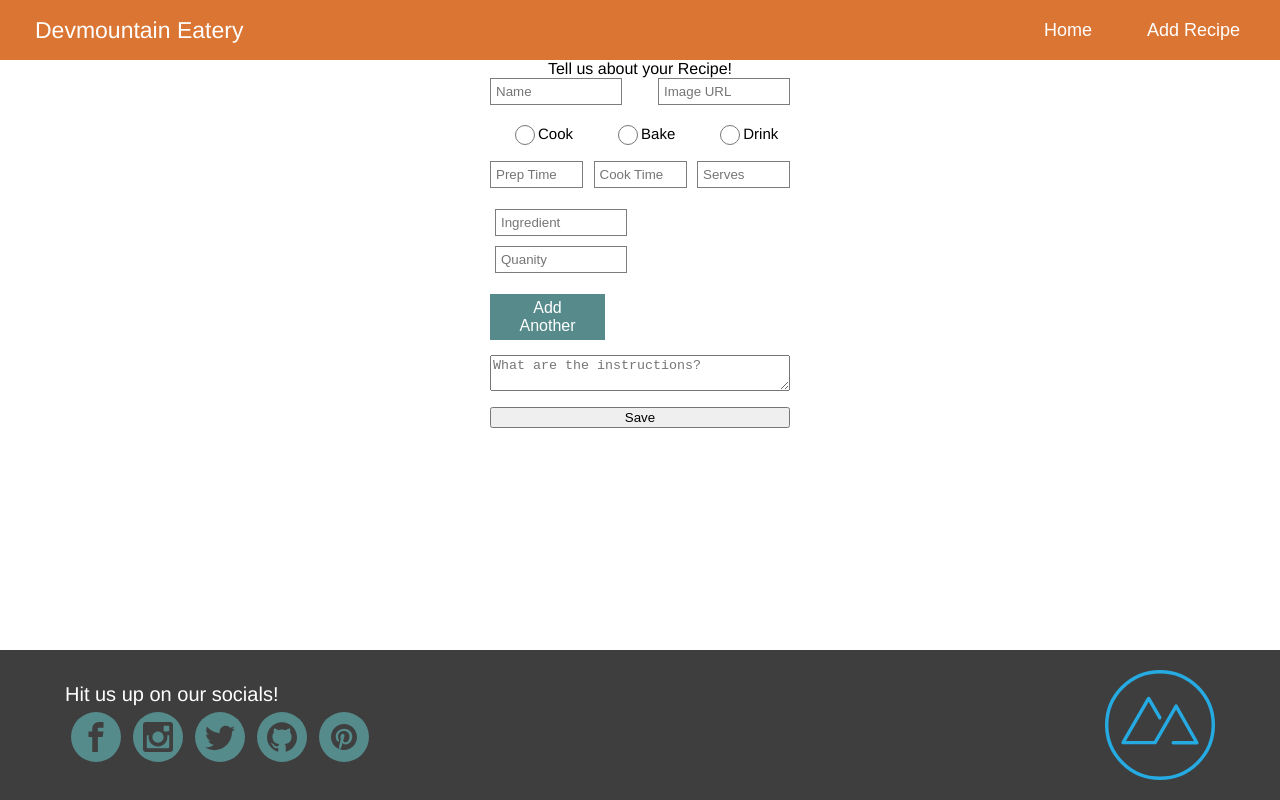
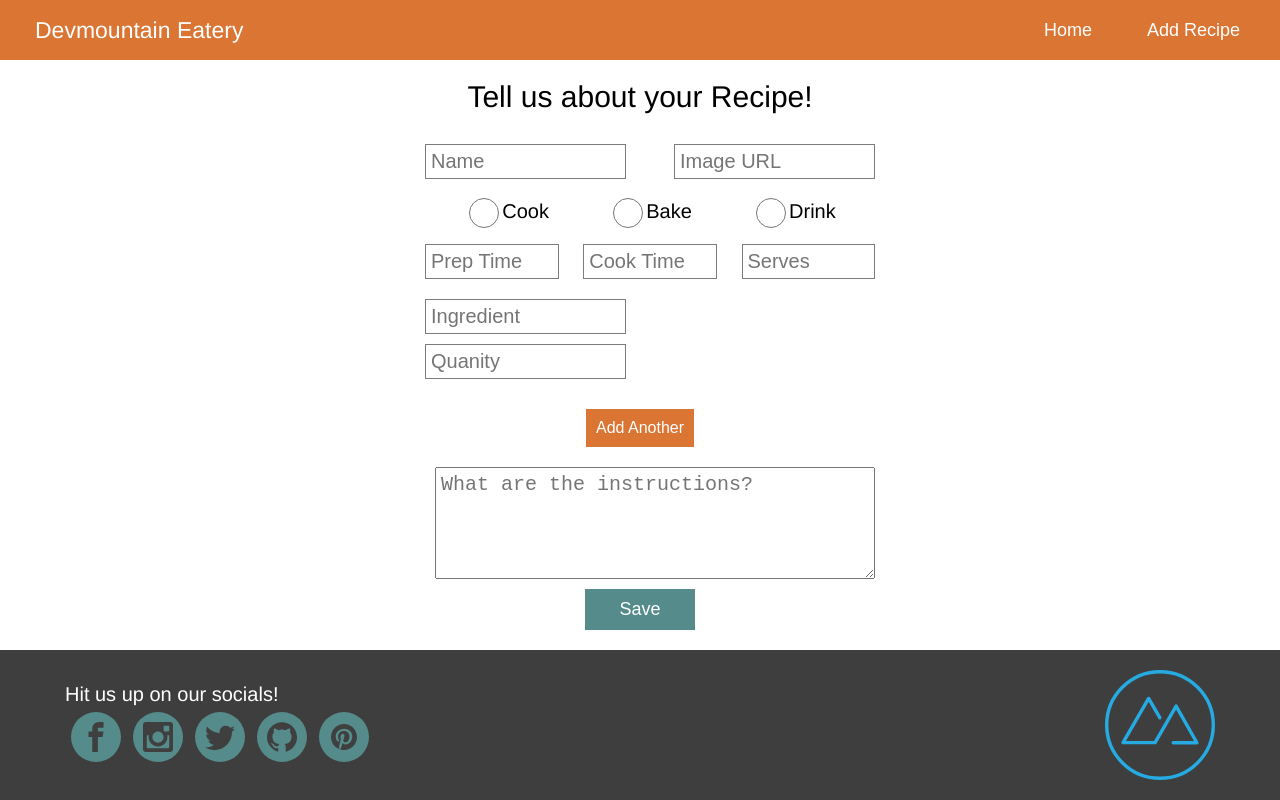
Before and after one commit to AkionQuazson/devmountainEatery-tutorial, a React (Create React App) app: page /newRecipe in a window 1280 px wide. Built offline with nearby package versions, Linux system fonts and the light colour scheme.

Commit message:
compleated

```diff
--- a/src/components/newRecipeComponents/NewRecipeScreen.jsx
+++ b/src/components/newRecipeComponents/NewRecipeScreen.jsx
@@ -26,12 +26,14 @@ const NewRecipeScreen = () => {
       .post(`https://recipes.devmountain.com/recipes`, values)
     }
     else {
-      alert("Input data");
+      alert("A text field is empty");
     }
   }
 
   const addIngredient = (e) => {
     e.preventDefault();
+    setIngName('');
+    setIngQuant('');
     setIngredients([...ingredients, {name:ingName, quantity:ingQuant}])
   }
 
--- a/src/css/newRecipe.css
+++ b/src/css/newRecipe.css
@@ -1,10 +1,11 @@
 h1 {
     text-align: center;
+    margin: 20px;
+    font-size: 30px;
 }
 
 form {
-    width: 300px;
-    height: 350px;
+    width: 450px;
     margin: auto;
     text-align: center;
     position: relative;
@@ -13,28 +14,31 @@ form {
     align-content: center;
     justify-content: space-between;
     margin-bottom: 170px;
+    font-size: 20px;
 }
 
 .row {
     display: flex;
     justify-content: space-between;
     width: 100%;
-    align-content: center;
+    margin: 10px;
 }
 
 form input[type=text] {
     border: 1px solid #7c7c7c;
     padding: 5px;
+    font-size: 20px;
 }
 
 .half {
-    width: 40%;
+    width: 42%;
+    padding: 0;
 }
 
 div.half input {
     width: 100%;
     padding: 5px;
-    margin: 5px;
+    margin-bottom: 10px;
 }
 
 .third {
@@ -49,12 +53,51 @@ div.half input {
 }
 
 input[type=radio] {
-    width: 20px;
-    height: 20px;
+    width: 30px;
+    height: 30px;
     vertical-align: middle;
 }
 
 label {
+    font-size: 20px;
+}
 
-    font-size: 15px;
+ul.half {
+    font-weight: normal;
+    list-style-type: disc;
+    text-align: left;
+    margin: auto;
+    margin-left: 70px;
+    display: flex;
+    flex-direction: column;
+    justify-content: flex-start;
+    padding: 0;
 }
+
+ul.half li {
+    margin: 1px;
+}
+
+#addIngredient {
+    width: fit-content;
+    margin: 10px auto;
+    padding: 10px;
+    background-color: #da7533;
+}
+
+textarea {
+    font-size: 20px;
+    min-height: 100px;
+    padding: 5px;
+    margin: 10px -10px 10px 20px;
+}
+
+input[type=submit] {
+    width: 110px;
+    padding: 10px;
+    margin: auto;
+    border: none;
+    background-color: #568b8b;
+    color: #ffffff;
+    font-size: 18px;
+}
```
